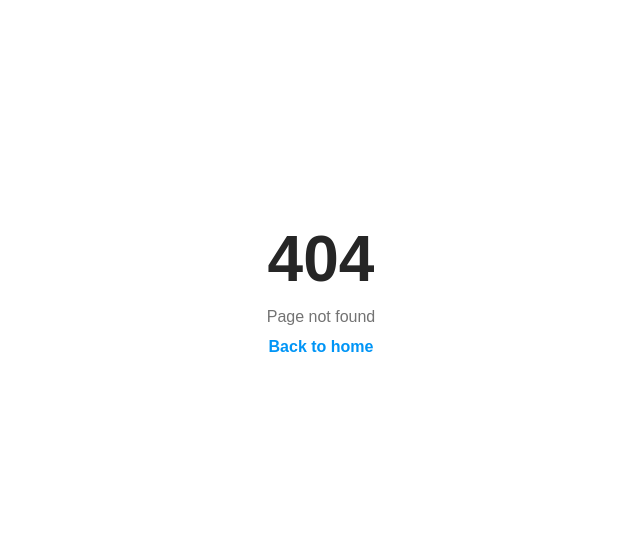
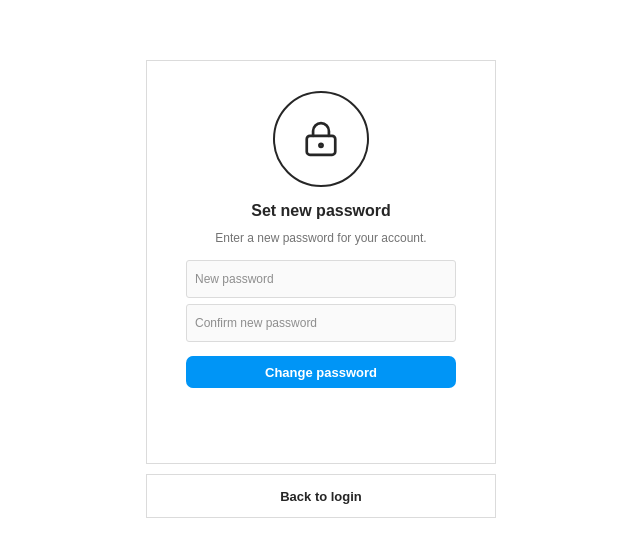
Before and after one commit to rusrus0110-star/insta-ich-frontend, a React (Vite) app: page /set-new-password in a window 1280 px wide. Before the commit this address had no page. Shown: the part 111-668 px from the top of the page, without its empty margins (319-959 px from the left). Built offline with nearby package versions, Linux system fonts and the light colour scheme.

Commit message:
Improve reset password confirmation message

```diff
--- a/src/pages/auth/ResetPasswordPage.jsx
+++ b/src/pages/auth/ResetPasswordPage.jsx
@@ -7,7 +7,7 @@ import ErrorMessage from "../../components/common/ErrorMessage.jsx";
 import AuthLayout from "../../components/layout/AuthLayout.jsx";
 
 function ResetPasswordPage() {
-  const [email, set_email] = useState("");
+  const [login_identifier, set_login_identifier] = useState("");
   const [success_message, set_success_message] = useState("");
   const [error, set_error] = useState("");
   const [is_submitting, set_is_submitting] = useState(false);
@@ -20,14 +20,17 @@ function ResetPasswordPage() {
     set_is_submitting(true);
 
     try {
-      const data = await forgot_password({ email });
+      await forgot_password({
+        login_identifier,
+      });
 
       set_success_message(
-        data.message ||
-          "If this account exists, reset instructions have been generated.",
+        "Password reset instructions were sent to your email.",
       );
     } catch (err) {
-      set_error(err.response?.data?.message || "Could not reset password");
+      set_error(
+        err.response?.data?.message || "Could not send reset instructions",
+      );
     } finally {
       set_is_submitting(false);
     }
@@ -43,16 +46,16 @@ function ResetPasswordPage() {
         <h1 className="reset-title">Trouble logging in?</h1>
 
         <p className="reset-description">
-          Enter your email, phone, or username and we&apos;ll send you a link to
-          get back into your account.
+          Enter your email or username and we&apos;ll send you a link to get
+          back into your account.
         </p>
 
         <form className="auth-form reset-form" onSubmit={handle_submit}>
           <input
             type="text"
             placeholder="Email or username"
-            value={email}
-            onChange={(event) => set_email(event.target.value)}
+            value={login_identifier}
+            onChange={(event) => set_login_identifier(event.target.value)}
           />
 
           <button type="submit" disabled={is_submitting}>
--- /dev/null
+++ b/src/pages/auth/SetNewPasswordPage.jsx
@@ -0,0 +1,129 @@
+import { useMemo, useState } from "react";
+import { Link, useNavigate, useSearchParams } from "react-router-dom";
+import { LockKeyhole } from "lucide-react";
+
+import { reset_password } from "../../api/auth_api.js";
+import ErrorMessage from "../../components/common/ErrorMessage.jsx";
+import AuthLayout from "../../components/layout/AuthLayout.jsx";
+
+function SetNewPasswordPage() {
+  const [search_params] = useSearchParams();
+  const navigate = useNavigate();
+
+  const reset_token = useMemo(() => {
+    return search_params.get("token") || "";
+  }, [search_params]);
+
+  const [form_data, set_form_data] = useState({
+    new_password: "",
+    confirm_password: "",
+  });
+
+  const [success_message, set_success_message] = useState("");
+  const [error, set_error] = useState("");
+  const [is_submitting, set_is_submitting] = useState(false);
+
+  const handle_change = (event) => {
+    const { name, value } = event.target;
+
+    set_form_data((prev) => ({
+      ...prev,
+      [name]: value,
+    }));
+  };
+
+  const handle_submit = async (event) => {
+    event.preventDefault();
+
+    set_error("");
+    set_success_message("");
+
+    if (!reset_token) {
+      set_error("Reset token is missing. Please use the link from your email.");
+      return;
+    }
+
+    if (form_data.new_password.length < 6) {
+      set_error("Password must be at least 6 characters");
+      return;
+    }
+
+    if (form_data.new_password !== form_data.confirm_password) {
+      set_error("Passwords do not match");
+      return;
+    }
+
+    set_is_submitting(true);
+
+    try {
+      await reset_password({
+        reset_token,
+        new_password: form_data.new_password,
+      });
+
+      set_success_message(
+        "Password changed successfully. Redirecting to login...",
+      );
+
+      setTimeout(() => {
+        navigate("/login");
+      }, 1200);
+    } catch (err) {
+      set_error(err.response?.data?.message || "Could not change password");
+    } finally {
+      set_is_submitting(false);
+    }
+  };
+
+  return (
+    <AuthLayout hide_visual>
+      <div className="auth-card auth-card-reset">
+        <div className="reset-icon">
+          <LockKeyhole size={38} strokeWidth={1.7} />
+        </div>
+
+        <h1 className="reset-title">Set new password</h1>
+
+        <p className="reset-description">
+          Enter a new password for your account.
+        </p>
+
+        <form className="auth-form reset-form" onSubmit={handle_submit}>
+          <input
+            name="new_password"
+            type="password"
+            placeholder="New password"
+            value={form_data.new_password}
+            onChange={handle_change}
+          />
+
+          <input
+            name="confirm_password"
+            type="password"
+            placeholder="Confirm new password"
+            value={form_data.confirm_password}
+            onChange={handle_change}
+          />
+
+          <button type="submit" disabled={is_submitting}>
+            {is_submitting ? "Saving..." : "Change password"}
+          </button>
+
+          <ErrorMessage message={error} />
+
+          {success_message && (
+            <div className="success-message reset-success">
+              {success_message}
+            </div>
+          )}
+        </form>
+      </div>
+
+      <Link className="reset-back-card" to="/login">
+        Back to login
+      </Link>
+    </AuthLayout>
+  );
+}
+
+export default SetNewPasswordPage;
--- a/src/router/AppRouter.jsx
+++ b/src/router/AppRouter.jsx
@@ -6,6 +6,7 @@ import AppLayout from "../components/layout/AppLayout.jsx";
 import LoginPage from "../pages/auth/LoginPage.jsx";
 import RegisterPage from "../pages/auth/RegisterPage.jsx";
 import ResetPasswordPage from "../pages/auth/ResetPasswordPage.jsx";
+import SetNewPasswordPage from "../pages/auth/SetNewPasswordPage.jsx";
 import FeedPage from "../pages/feed/FeedPage.jsx";
 import NotFoundPage from "../pages/error/NotFoundPage.jsx";
 
@@ -16,7 +17,9 @@ function AppRouter() {
 
       <Route path="/login" element={<LoginPage />} />
       <Route path="/register" element={<RegisterPage />} />
+
       <Route path="/reset-password" element={<ResetPasswordPage />} />
+      <Route path="/set-new-password" element={<SetNewPasswordPage />} />
 
       <Route
         path="/feed"
```
